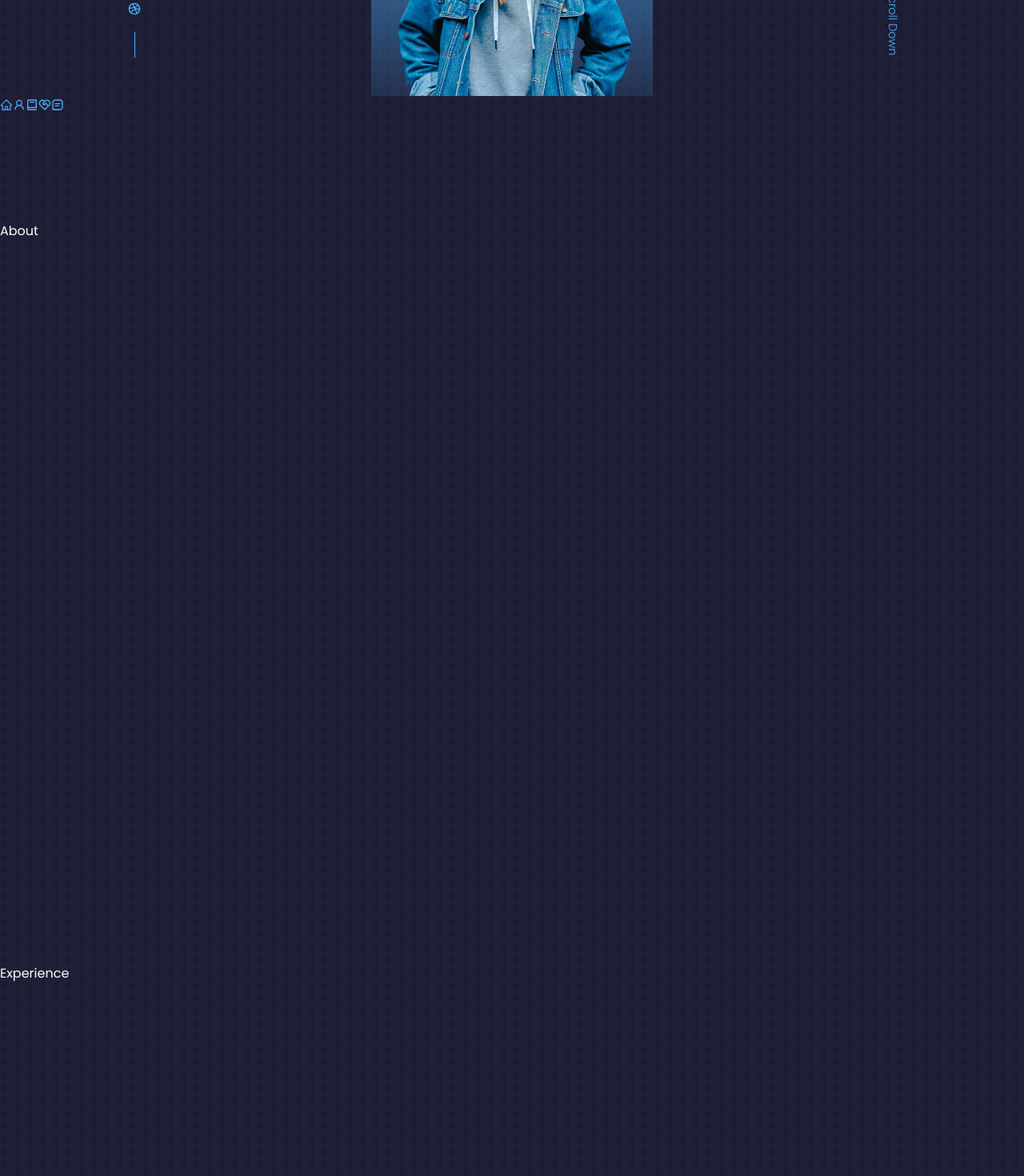
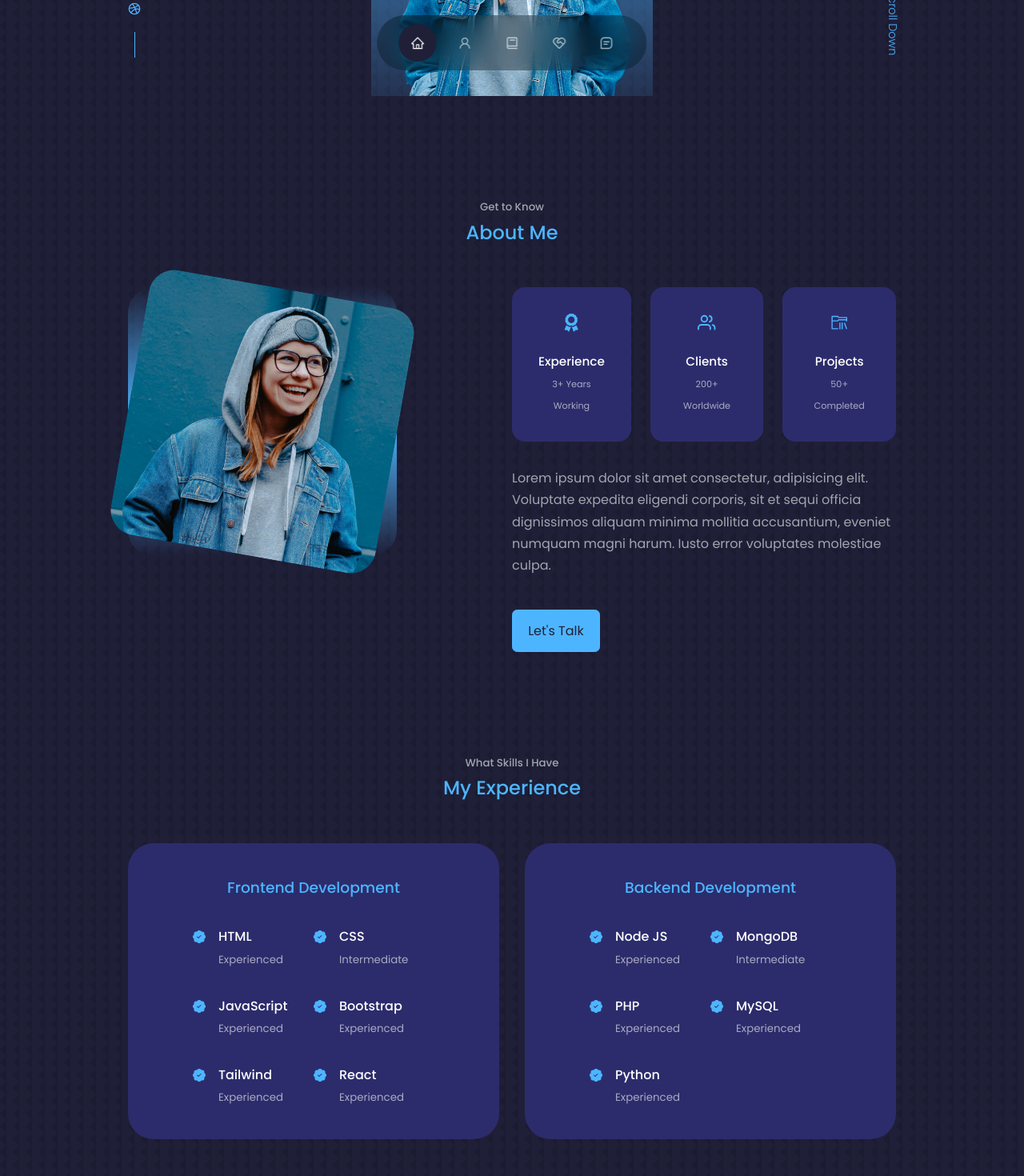
Before and after one commit to Ar5en1c/react-portfolio, a React (Create React App) app: page / in a window 1280 px wide. Shown: the part 680-2150 px from the top of the page at 80% size. Built offline with nearby package versions, Linux system fonts and the light colour scheme; the HTML template or start-up script is replaced by a standard one.

Commit message:
Completed the About, Experience and Nav Section

```diff
--- a/src/components/about/About.jsx
+++ b/src/components/about/About.jsx
@@ -1,9 +1,45 @@
 import React from 'react'
 import './about.css'
+import ME from '../../assets/me-about.jpg'
+import {FaAward} from 'react-icons/fa'
+import { FiUsers } from 'react-icons/fi'
+import { VscFolderLibrary } from 'react-icons/vsc'
 
 const About = () => {
   return (
-    <section id='about'>About</section>
+    <section id='about'>
+      <h5>Get to Know</h5>
+      <h2>About Me</h2>
+
+      <div className="container about__container">
+        <div className="about__me">
+          <div className="about__me-image">
+            <img src={ME} alt="My pic" />
+          </div>
+        </div>
+        <div className="about__content">
+          <div className="about__cards">
+            <article className='about__card'>
+              <FaAward className='about__icon'/>
+              <h5>Experience</h5>
+              <small>3+ Years Working</small>
+            </article>
+            <article className='about__card'>
+              <FiUsers className='about__icon'/>
+              <h5>Clients</h5>
+              <small>200+ Worldwide</small>
+            </article>
+            <article className='about__card'>
+              <VscFolderLibrary className='about__icon'/>
+              <h5>Projects</h5>
+              <small>50+ Completed</small>
+            </article>
+          </div>
+          <p>Lorem ipsum dolor sit amet consectetur, adipisicing elit. Voluptate expedita eligendi corporis, sit et sequi officia dignissimos aliquam minima mollitia accusantium, eveniet numquam magni harum. Iusto error voluptates molestiae culpa.</p>
+          <a href="#contact" className='btn btn-primary'>Let's Talk</a>
+        </div>
+      </div>
+    </section>
   )
 }
 
--- a/src/components/about/about.css
+++ b/src/components/about/about.css
@@ -0,0 +1,104 @@
+.about__container {
+  display: grid;
+  grid-template-columns: 35% 50%;
+  gap: 15%;
+}
+
+.about__me {
+  width: 100%;
+  aspect-ratio: 1/1;
+  border-radius: 2rem;
+  background: linear-gradient(transparent, var(--color-primary), transparent);
+  display: grid;
+  place-items: center;
+}
+
+.about__me-image {
+  border-radius: 2rem;
+  overflow: hidden;
+  transform: rotate(10deg);
+  transition: var(--transition);
+}
+
+.about__me-image:hover {
+  transform: rotate(0deg);
+}
+
+.about__cards {
+  display: grid;
+  grid-template-columns: repeat(3, 1fr);
+  gap: 1.5rem;
+}
+
+.about__card {
+  background: var(--color-bg-variant);
+  border: 1px solid transparent;
+  border-radius: 1rem;
+  padding: 2rem;
+  text-align: center;
+  transition: var(--transition);
+}
+
+.about__card:hover {
+  background: transparent;
+  border-color: var(--color-primary-variant);
+  cursor: default;
+}
+
+.about__icon {
+  color: var(--color-primary);
+  font-size: 1.4rem;
+  margin-bottom: 1rem;
+}
+
+.about__card h5 {
+  font-size: 0.95rem;
+}
+
+.about__card small {
+  font-size: 0.7rem;
+  color: var(--color-light);
+}
+
+.about__content p {
+  margin: 2rem 0 2.6rem;
+  color: var(--color-light);
+}
+
+/* ============== MEDIA QUERIES (MEDIUM DEVICES) */
+@media screen and (max-width: 1024px) {
+  .about__container {
+    grid-template-columns: 1fr;
+    gap: 0;
+  }
+
+  .about__me {
+    width: 50%;
+    margin: 2rem auto 4rem;
+  }
+
+  .about__content p {
+    margin: 1rem 0 1.5rem;
+  }
+}
+
+/* ============== MEDIA QUERIES (SMALL DEVICES) */
+@media screen and (max-width: 600px) {
+  .about__me {
+    width: 65%;
+    margin: 0 auto 3rem;
+  }
+
+  .about__cards {
+    grid-template-columns: 1fr 1fr;
+    gap: 1rem;
+  }
+
+  .about__content {
+    text-align: center;
+  }
+
+  .about__content p {
+    margin: 1.5rem 0;
+  }
+}
--- a/src/components/experience/Experience.jsx
+++ b/src/components/experience/Experience.jsx
@@ -1,9 +1,106 @@
 import React from 'react'
 import './experience.css'
+import { BsPatchCheckFill } from 'react-icons/bs'
 
 const Experience = () => {
   return (
-    <section id='experience'>Experience</section>
+    <section id='experience'>
+      <h5>What Skills I Have</h5>
+      <h2>My Experience</h2>
+
+      <div className="container experience__container">
+        <div className="experience__frontend">
+          <h3>Frontend Development</h3>
+          <div className="experience__content">
+            <article className="experience__details">
+              <BsPatchCheckFill className='experience__details-icon'/>
+              <div>
+              <h4>HTML</h4>
+              <small className='text-light'>Experienced</small>
+              </div>
+            </article>
+            <article className="experience__details">
+              <BsPatchCheckFill className='experience__details-icon'/>
+              <div>
+              <h4>CSS</h4>
+              <small className='text-light'>Intermediate</small>
+              </div>
+            </article>
+            <article className="experience__details">
+              <BsPatchCheckFill className='experience__details-icon'/>
+              <div>
+              <h4>JavaScript</h4>
+              <small className='text-light'>Experienced</small>
+              </div>
+            </article>
+            <article className="experience__details">
+              <BsPatchCheckFill className='experience__details-icon'/>
+              <div>
+              <h4>Bootstrap</h4>
+              <small className='text-light'>Experienced</small>
+              </div>
+            </article>
+            <article className="experience__details">
+              <BsPatchCheckFill className='experience__details-icon'/>
+              <div>
+              <h4>Tailwind</h4>
+              <small className='text-light'>Experienced</small>
+              </div>
+            </article>
+            <article className="experience__details">
+              <BsPatchCheckFill className='experience__details-icon'/>
+              <div>
+              <h4>React</h4>
+              <small className='text-light'>Experienced</small>
+              </div>
+            </article>
+          </div>
+        </div>
+{/* END of FRONTEND */}
+
+        <div className="experience__backend">
+        <h3>Backend Development</h3>
+          <div className="experience__content">
+            <article className="experience__details">
+              <BsPatchCheckFill className='experience__details-icon'/>
+              <div>
+              <h4>Node JS</h4>
+              <small className='text-light'>Experienced</small>
+              </div>
+            </article>
+            <article className="experience__details">
+              <BsPatchCheckFill className='experience__details-icon'/>
+              <div>
+              <h4>MongoDB</h4>
+              <small className='text-light'>Intermediate</small>
+              </div>
+            </article>
+            <article className="experience__details">
+              <BsPatchCheckFill className='experience__details-icon'/>
+              <div>
+              <h4>PHP</h4>
+              <small className='text-light'>Experienced</small>
+              </div>
+            </article>
+            <article className="experience__details">
+              <BsPatchCheckFill className='experience__details-icon'/>
+              <div>
+              <h4>MySQL</h4>
+              <small className='text-light'>Experienced</small>
+              </div>
+            </article>
+            <article className="experience__details">
+              <BsPatchCheckFill className='experience__details-icon'/>
+              <div>
+              <h4>Python</h4>
+              <small className='text-light'>Experienced</small>
+              </div>
+            </article>
+
+          </div>
+        </div>
+      </div>
+    </section>
   )
 }
 
--- a/src/components/experience/experience.css
+++ b/src/components/experience/experience.css
@@ -0,0 +1,70 @@
+.experience__container {
+  display: grid;
+  grid-template-columns: 1fr 1fr;
+  gap: 2rem;
+}
+
+.experience__container > div {
+  background: var(--color-bg-variant);
+  padding: 2.4rem 5rem;
+  border-radius: 2rem;
+  border: 1px solid transparent;
+  transition: var(--transition);
+}
+
+.experience__container > div:hover {
+  background: transparent;
+  border-color: var(--color-primary-variant);
+  cursor: default;
+}
+
+.experience__container > div > h3 {
+  color: var(--color-primary);
+  margin-bottom: 2rem;
+  text-align: center;
+}
+
+.experience__content {
+  display: grid;
+  grid-template-columns: 1fr 1fr;
+  row-gap: 2rem;
+}
+
+.experience__details {
+  display: flex;
+  gap: 1rem;
+}
+
+.experience__details-icon {
+  margin-top: 6px;
+  color: var(--color-primary);
+}
+
+/* ============== MEDIA QUERIES (MEDIUM DEVICES) */
+@media screen and (max-width: 1024px) {
+  .experience__container {
+    grid-template-columns: 1fr;
+  }
+
+  .experience__container > div {
+    width: 80%;
+    padding: 2rem;
+    margin: 0 auto;
+  }
+
+  .experience__container {
+    padding: 1rem;
+  }
+}
+
+/* ============== MEDIA QUERIES (SMALL DEVICES) */
+@media screen and (max-width: 600px) {
+  .experience__container {
+    gap: 1rem;
+  }
+
+  .experience__container > div {
+    width: 100%;
+    padding: 1rem 2rem;
+  }
+}
--- a/src/components/nav/Nav.jsx
+++ b/src/components/nav/Nav.jsx
@@ -1,21 +1,27 @@
-import React from 'react'
-import './nav.css'
-import {AiOutlineHome} from 'react-icons/ai'
-import {AiOutlineUser} from 'react-icons/ai'
-import {BiBook } from 'react-icons/bi'
-import {RiServiceLine} from 'react-icons/ri'
-import {BiMessageSquareDetail} from 'react-icons/bi'
+import React, { useState } from 'react';
+import './nav.css';
+import { AiOutlineHome } from 'react-icons/ai';
+import { AiOutlineUser } from 'react-icons/ai';
+import { BiBook } from 'react-icons/bi';
+import { RiServiceLine } from 'react-icons/ri';
+import { BiMessageSquareDetail } from 'react-icons/bi';
 
 const Nav = () => {
+  const [activeNav, setActiveNav] = useState('#');
+
+  const handleNavClick = (nav) => {
+    setActiveNav(nav);
+  };
+
   return (
     <nav>
-      <a href="#"><AiOutlineHome/></a>
-      <a href="#about"><AiOutlineUser/></a>
-      <a href="#experience"><BiBook/></a>
-      <a href="#services"><RiServiceLine/></a>
-      <a href="#contact"><BiMessageSquareDetail/></a>
+      <a href="#" className={activeNav === '#' ? 'active' : ''} onClick={() => handleNavClick('#')}><AiOutlineHome/></a>
+      <a href="#about" className={activeNav === '#about' ? 'active' : ''} onClick={() => handleNavClick('#about')}><AiOutlineUser/></a>
+      <a href="#experience" className={activeNav === '#experience' ? 'active' : ''} onClick={() => handleNavClick('#experience')}><BiBook/></a>
+      <a href="#services" className={activeNav === '#services' ? 'active' : ''} onClick={() => handleNavClick('#services')}><RiServiceLine/></a>
+      <a href="#contact" className={activeNav === '#contact' ? 'active' : ''} onClick={() => handleNavClick('#contact')}><BiMessageSquareDetail/></a>
     </nav>
-  )
-}
+  );
+};
 
 export default Nav
--- a/src/components/nav/nav.css
+++ b/src/components/nav/nav.css
@@ -0,0 +1,33 @@
+nav {
+  background: rgba(0, 0, 0, 0.3) !important;
+  width: max-content;
+  /* display: block; */
+  padding: 0.7rem 1.7rem;
+  z-index: 2;
+  position: fixed;
+  left: 50%;
+  transform: translateX(-50%);
+  bottom: 2rem;
+  display: flex;
+  gap: 0.8rem;
+  border-radius: 3rem;
+  backdrop-filter: blur(15px);
+}
+
+nav a {
+  background: transparent;
+  padding: 0.9rem;
+  border-radius: 50%;
+  display: flex;
+  color: var(--color-light);
+  font-size: 1.1rem;
+}
+
+nav a:hover {
+  background: rgba(0, 0, 0, 0.3);
+}
+
+nav a.active {
+  background: var(--color-bg);
+  color: var(--color-white);
+}
--- a/src/index.css
+++ b/src/index.css
@@ -61,7 +61,6 @@ h1 {
 
 section {
   margin-top: 8rem;
-  height: 100vh;
 }
 
 section > h2,
```
